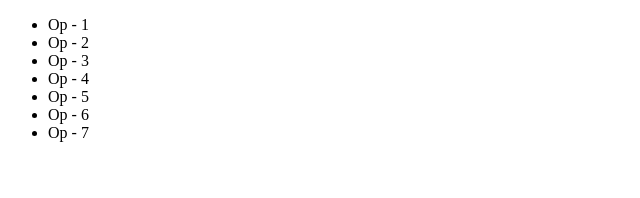
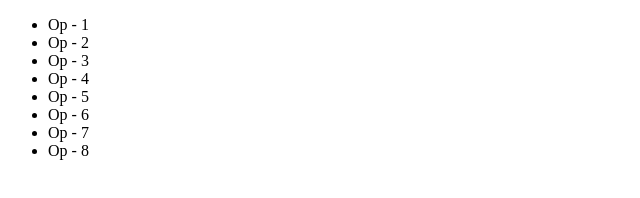
Before and after one commit to vieraf1/git_estudo, a plain HTML site: page index.html in a window 1280 px wide. Shown: the full height of the page, 0-640 px from the left. Drawn offline with Linux system fonts and the light colour scheme.

Commit message:
Adicionando novo item

```diff
--- a/index.html
+++ b/index.html
@@ -13,6 +13,7 @@
 			<li>Op - 5</li>
 			<li>Op - 6</li>
 			<li>Op - 7</li>
+			<li>Op - 8</li>
 		</ul>
 	</body>
 </html>
```
